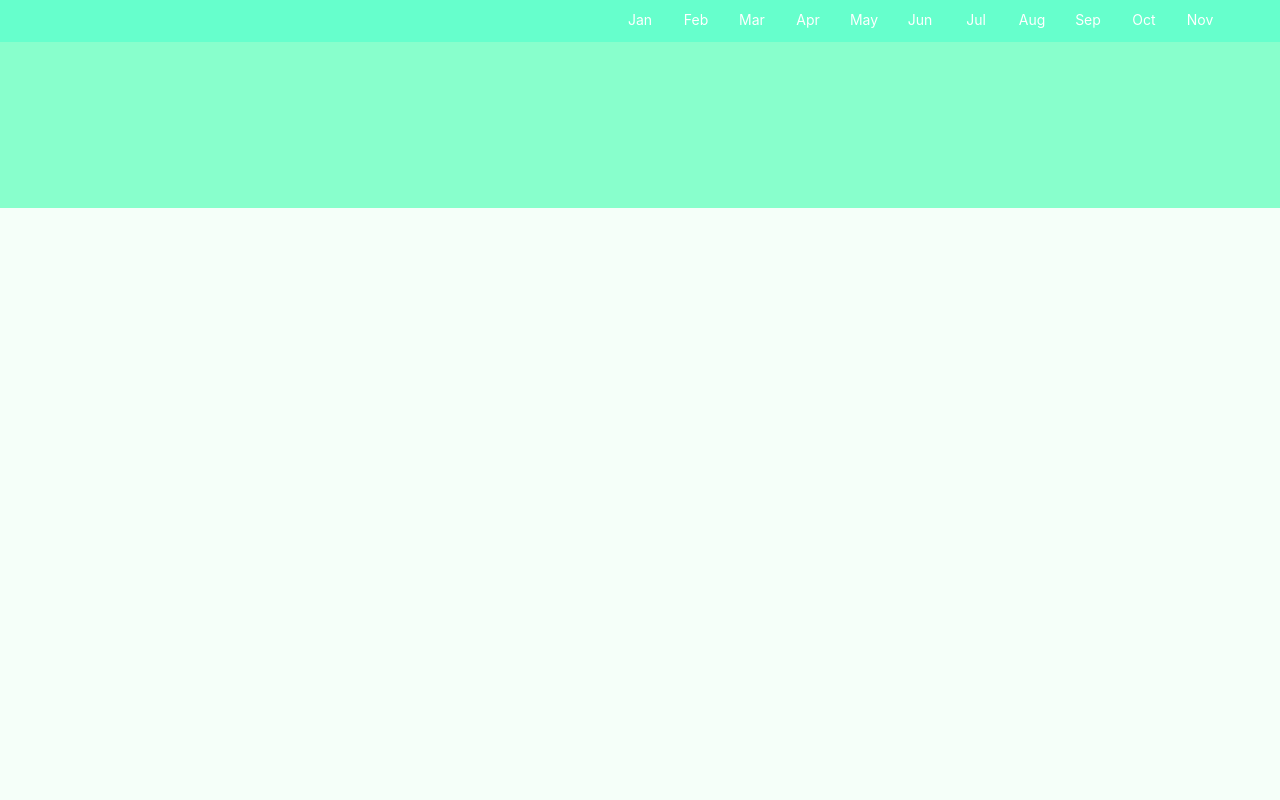
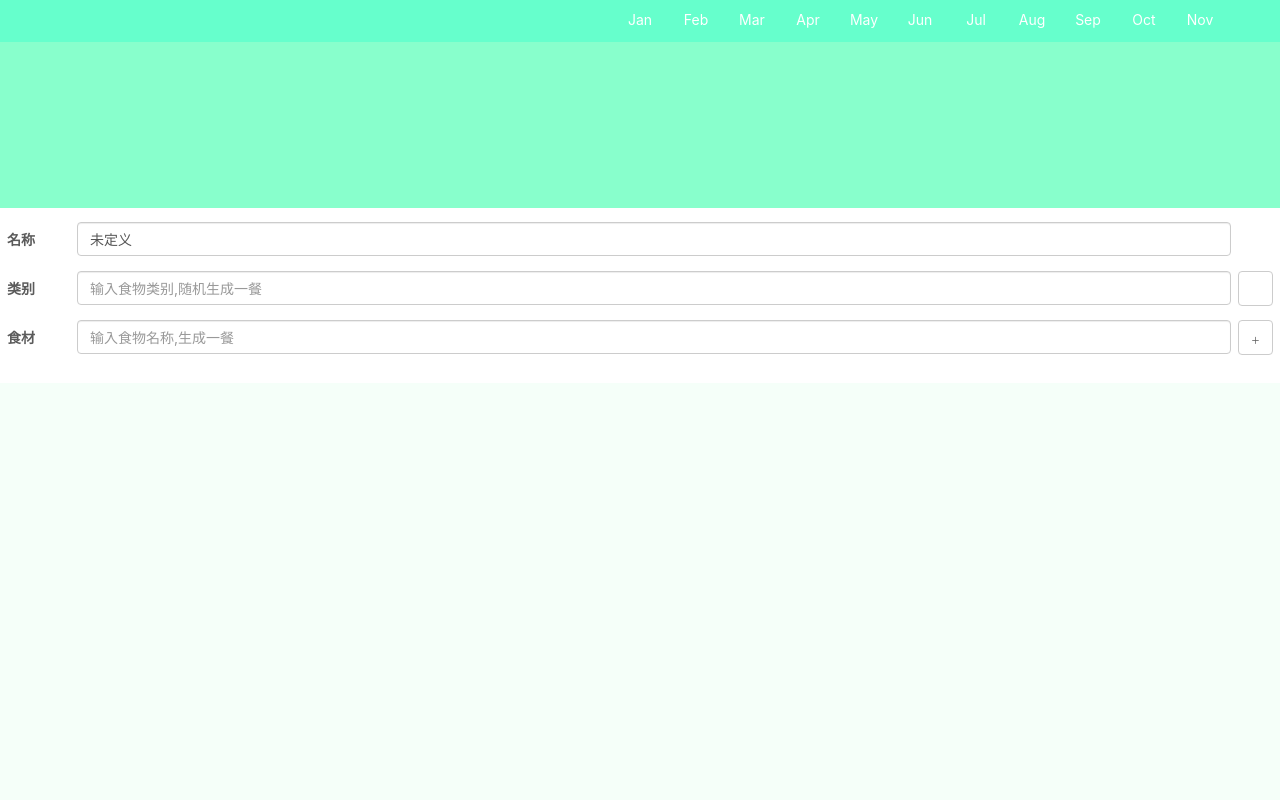
Before and after one commit to Raymond-Wong/Gymer, a Django app: template exhibit/templates/exhibit/meal_list.html in a window 1280 px wide. Run offline with Django 3.2, Linux system fonts and the light colour scheme; the template is opened without the code that fills it, so the values that code supplies are empty; some libraries are stand-ins or nearby versions; some web fonts are replaced.

Commit message:
完成添加餐功能

```diff
--- a/exhibit/static/exhibit/css/meal_list.css
+++ b/exhibit/static/exhibit/css/meal_list.css
@@ -8,6 +8,7 @@
   height: 3em;
   position: relative;
   background-color: #66ffcc;
+  z-index: 1000;
   /*background-color: #0cbfa1;*/
 }
 
@@ -82,6 +83,8 @@
   overflow: hidden;
   background-color: white;
   background-color: #88ffcc;
+  z-index: 1000;
+  position: relative;
 }
 
 .dayWrapper {
@@ -111,10 +114,6 @@
   background-color: #aaffcc;
   font-size: 20px;
   font-weight: bold;
-}
-
-.addMealWrapper {
-  display: none;
 }
 
 .mealWrapper {
@@ -261,7 +260,7 @@
   width: 100vw;
   height: 100vh;
   background-color: rgba(0, 0, 0, 0.5);
-  z-index: 200;
+  z-index: 2000;
   padding: 1em;
   display: none;
 }
@@ -332,3 +331,49 @@
   color: #5b5b5b;
   margin: 1em;
 }
+
+.addMealWrapper {
+  padding: 1em 0.5em;
+  background-color: white;
+}
+
+.addMealRow {
+  width: 100%;
+  position: relative;
+}
+
+.addMealLabel {
+  width: 4em;
+  height: 2.5em;
+  line-height: 2.5em;
+  position: absolute;
+}
+
+.addMealInputBox {
+  width: 100%;
+  padding-left: 5em;
+  padding-right: 3em;
+}
+
+.addMealInput {
+  -webkit-appearance: none; /* 方法2 */
+}
+
+.addMealBtn {
+  width: 2.5em;
+  height: 2.5em;
+  line-height: 2.5em;
+  position: absolute;
+  right: 0;
+  top: 0;
+  padding: 0;
+  text-align: center;
+}
+
+.mainScrollerWrapper {
+  height: 200px;
+}
+
+.mainScroller {
+  z-index: 100;
+}
--- a/exhibit/static/exhibit/js/meal_list.js
+++ b/exhibit/static/exhibit/js/meal_list.js
@@ -2,6 +2,7 @@ $(document).ready(function() {
   initMonthChooser();
   initDayChooser();
   initChangeDateAction();
+  initMainScroller();
   randomAddMealAction();
   exactAddMealAction();
   updateMealAction();
@@ -13,6 +14,25 @@ $(document).ready(function() {
   cancelChooseFoodAction();
   chooseFoodAction();
 });
+
+var initMainScroller = function() {
+  var wrapper = $('.mainScrollerWrapper');
+  var scroller = $('.mainScroller');
+  var addMealWrapper = $('.addMealWrapper');
+  var startY = addMealWrapper.height() + 2 * parseFloat(addMealWrapper.css('padding'));
+  var totalHeight = $(window).height() - 14 * 3 - $(window).width() * 13 / 100;
+  wrapper.css('height', totalHeight + 'px');
+  scroller.css('min-height', totalHeight + startY + 'px');
+  // wrapper.css('height', startY + 'px');
+  var iscroll = new IScroll(wrapper[0], {snap: false, startY: -1 * startY, mouseWheel: true, eventPassthrough: false})
+  // iscroll.on('scrollEnd', function() {
+  //   if (Math.abs(this.y) > (startY / 3) && Math.abs(this.y) < startY) {
+  //     iscroll.scrollTo(0, -1 * startY, 500);
+  //   } else if (Math.abs(this.y) < (startY / 3) && this.y <= 0) {
+  //     iscroll.scrollTo(0, 0, 500);
+  //   }
+  // });
+}
 
 var cancelChooseFoodAction = function() {
   $('.chooseFoodCancelBtn').on('tap', function() {
--- a/exhibit/templates/exhibit/meal_list.html
+++ b/exhibit/templates/exhibit/meal_list.html
@@ -47,23 +47,37 @@
   </ul>
 </div>
 
-<div class="addMealWrapper" role="form">
-  <div class="form-group">
-    <label for="food_types">食物类别</label>
-    <input type="text" class="form-control" id="food_types" name="food_types" placeholder="碳水主食, 动物蛋白">
+<div class="mainScrollerWrapper">
+<div class="mainScroller">
+  <div class="addMealWrapper snapElement">
+    <div class="form-group addMealRowBox">
+      <div class="addMealRow">
+        <label for="name" class="addMealLabel">名称</label>
+        <div class="addMealInputBox">
+          <input type="text" class="form-control addMealInput" id="name" name="name" value="未定义">
         </div>
-  <div class="form-group">
-    <label for="name">餐名</label>
-    <input type="text" class="form-control" id="name" name="name" value="未定义">
       </div>
-  <div class="form-group">
-    <label for="fids">食材列表</label>
-    <input type="text" class="form-control" id="fids" name="fids">
     </div>
-  <a class="btn btn-default randomAddBtn">随机生成一餐</a>
-  <a class="btn btn-default exactAddBtn">生成一餐</a>
+    <div class="form-group addMealRowBox">
+      <div class="addMealRow">
+        <label for="food_types" class="addMealLabel">类别</label>
+        <div class="addMealInputBox">
+          <input type="text" class="form-control addMealInput" id="food_types" name="food_types" placeholder="输入食物类别,随机生成一餐">
         </div>
-
+        <a class="btn btn-default randomAddBtn addMealBtn"><span class="glyphicon glyphicon-refresh"></span></a>
+      </div>
+    </div>
+    <div class="form-group addMealRowBox">
+      <div class="addMealRow">
+        <label for="fids" class="addMealLabel">食材</label>
+        <div class="addMealInputBox">
+          <input placeholder="输入食物名称,生成一餐" type="text" class="form-control addMealInput" id="fids" name="fids">
+        </div>
+        <a class="btn btn-default exactAddBtn addMealBtn"><span class="glyphicon glyphicon-plus"></span></a>
+      </div>
+    </div>
+  </div>
+  <div class="mealsWrapper snapElement">
     {% for meal in meals %}
     <div class="mealWrapper" mid="{{ meal.id }}">
       <div class="mealInfo">
@@ -108,6 +122,9 @@
       </div>
     </div>
     {% endfor %}
+  </div>
+</div>
+</div>
 {% endblock %}
 
 {% block script %}
```
Lines whose indentation alone changed are shown as unchanged.
